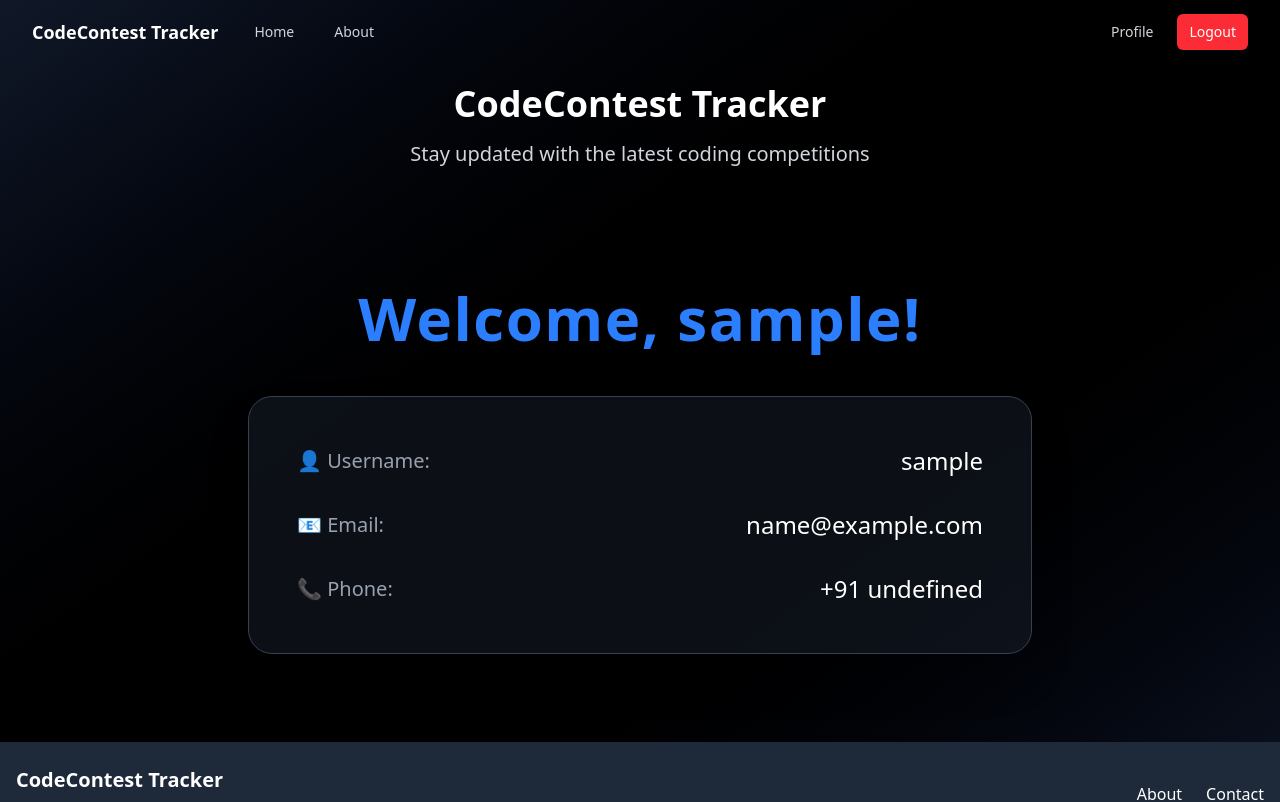
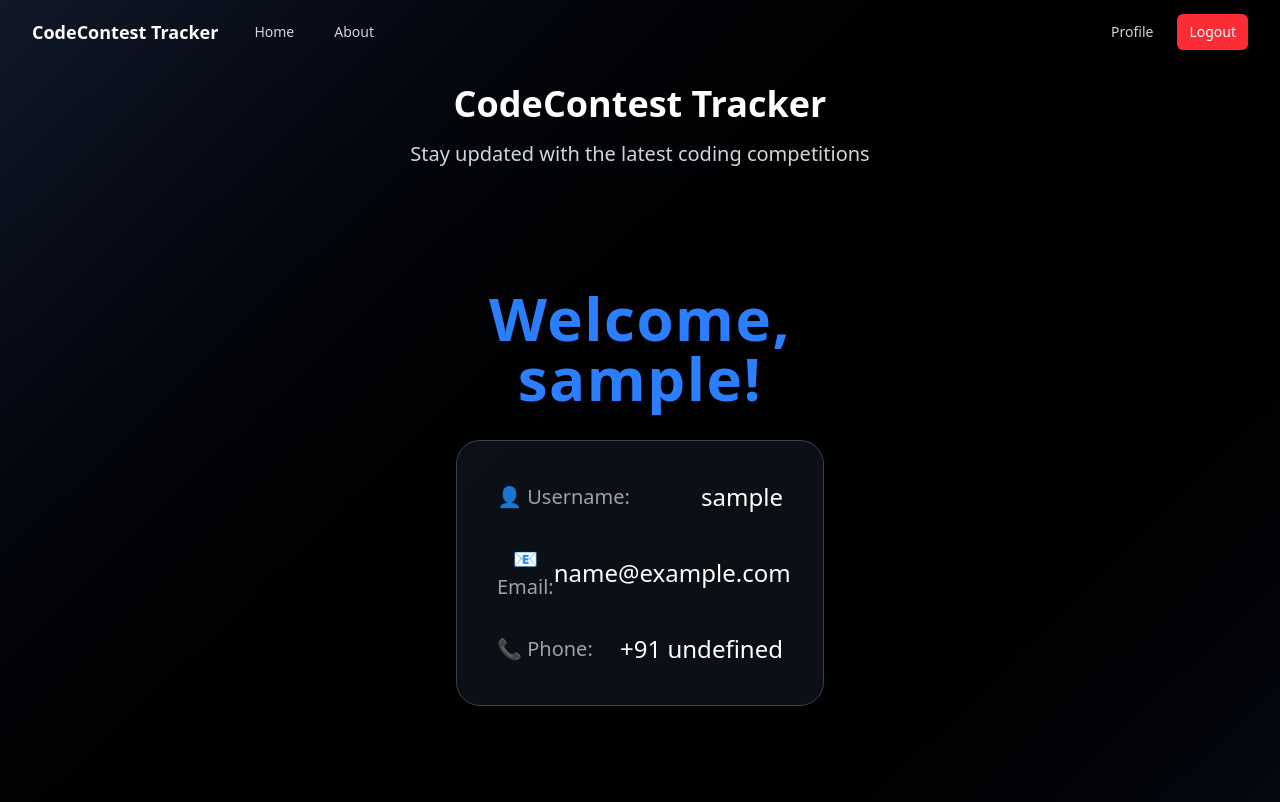
Before and after one commit to PacemakerX/codeContestTracker, a React (Vite) app in the folder codeContestTracker-frontend/: page /profile in a window 1280 px wide. Shown: the top 802 px of the page. Built offline with nearby package versions, Linux system fonts and the light colour scheme; sample sign-in values are in the browser's storage.

Commit message:
fixes user profile,breaking

```diff
--- a/codeContestTracker-frontend/src/components/UserProfile.jsx
+++ b/codeContestTracker-frontend/src/components/UserProfile.jsx
@@ -2,11 +2,6 @@ import React, { useEffect } from "react";
 import { useNavigate } from "react-router-dom";
 import { useSelector } from "react-redux";
 
-/**
- * Profile Component
- * Displays user profile information with animation effects
- * Requires authentication to access
- */
 const Profile = () => {
   // Redux and Router hooks
   const isAuthenticated = useSelector((state) => !!state.auth.token);
@@ -15,13 +10,10 @@ const Profile = () => {
   // Get user data from localStorage
   const user = JSON.parse(localStorage.getItem("user"));
 
-  /**
-   * Authentication check effect
-   * Redirects to home page if user is not authenticated
-   */
+  // Authentication check effect
   useEffect(() => {
-    if (!isAuthenticated) {
-      navigate("/");
+    if (!isAuthenticated || !localStorage.user) {
+      navigate("/login");
     }
   }, [isAuthenticated, navigate]);
 
@@ -31,33 +23,45 @@ const Profile = () => {
   }
 
   return (
-    <div className="flex flex-col items-center justify-center">
-      {/* Profile Container with fade-in animation */}
+    <div className="flex flex-col items-center min-h-screen p-4">
+      {/* Profile Container with responsive adjustments */}
       <div
-        className="w-full max-w-4xl p-14 text-center opacity-0 animate-fadeIn"
+        className="w-full max-w-md mx-auto p-6 sm:p-10 text-center opacity-0 animate-fadeIn"
         style={{ animation: "fadeIn 1s ease-out forwards" }}
       >
-        {/* Welcome Header */}
-        <h1 className="text-6xl font-extrabold mb-12 tracking-wide text-blue-500">
+        {/* Welcome Header with responsive text size */}
+        <h1 className="text-3xl sm:text-4xl md:text-5xl lg:text-6xl font-extrabold mb-8 tracking-wide text-blue-500">
           Welcome, {user?.username}!
         </h1>
 
-        {/* User Information Card */}
-        <div className="text-xl space-y-8 bg-gray-800/40 p-12 rounded-3xl shadow-2xl border border-gray-700">
+        {/* User Information Card with responsive layout */}
+        <div className="text-base sm:text-xl space-y-6 sm:space-y-8 bg-gray-800/40 p-6 sm:p-10 rounded-3xl shadow-2xl border border-gray-700">
           {/* Username Row */}
-          <div className="flex justify-between items-center">
-            <span className="text-gray-400 text-xl">👤 Username:</span>
-            <span className="font-medium text-2xl">{user?.username}</span>
+          <div className="flex flex-col sm:flex-row justify-between items-center space-y-2 sm:space-y-0">
+            <span className="text-gray-400 text-base sm:text-xl">
+              👤 Username:
+            </span>
+            <span className="font-medium text-lg sm:text-2xl">
+              {user?.username}
+            </span>
           </div>
+
           {/* Email Row */}
-          <div className="flex justify-between items-center">
-            <span className="text-gray-400 text-xl">📧 Email:</span>
-            <span className="font-medium text-2xl">{user?.email}</span>
+          <div className="flex flex-col sm:flex-row justify-between items-center space-y-2 sm:space-y-0">
+            <span className="text-gray-400 text-base sm:text-xl">
+              📧 Email:
+            </span>
+            <span className="font-medium text-lg sm:text-2xl break-words max-w-full">
+              {user?.email}
+            </span>
           </div>
+
           {/* Phone Number Row */}
-          <div className="flex justify-between items-center">
-            <span className="text-gray-400 text-xl">📞 Phone:</span>
-            <span className="font-medium text-2xl">{`+91 ${user?.phoneNumber}`}</span>
+          <div className="flex flex-col sm:flex-row justify-between items-center space-y-2 sm:space-y-0">
+            <span className="text-gray-400 text-base sm:text-xl">
+              📞 Phone:
+            </span>
+            <span className="font-medium text-lg sm:text-2xl">{`+91 ${user?.phoneNumber}`}</span>
           </div>
         </div>
       </div>
```
